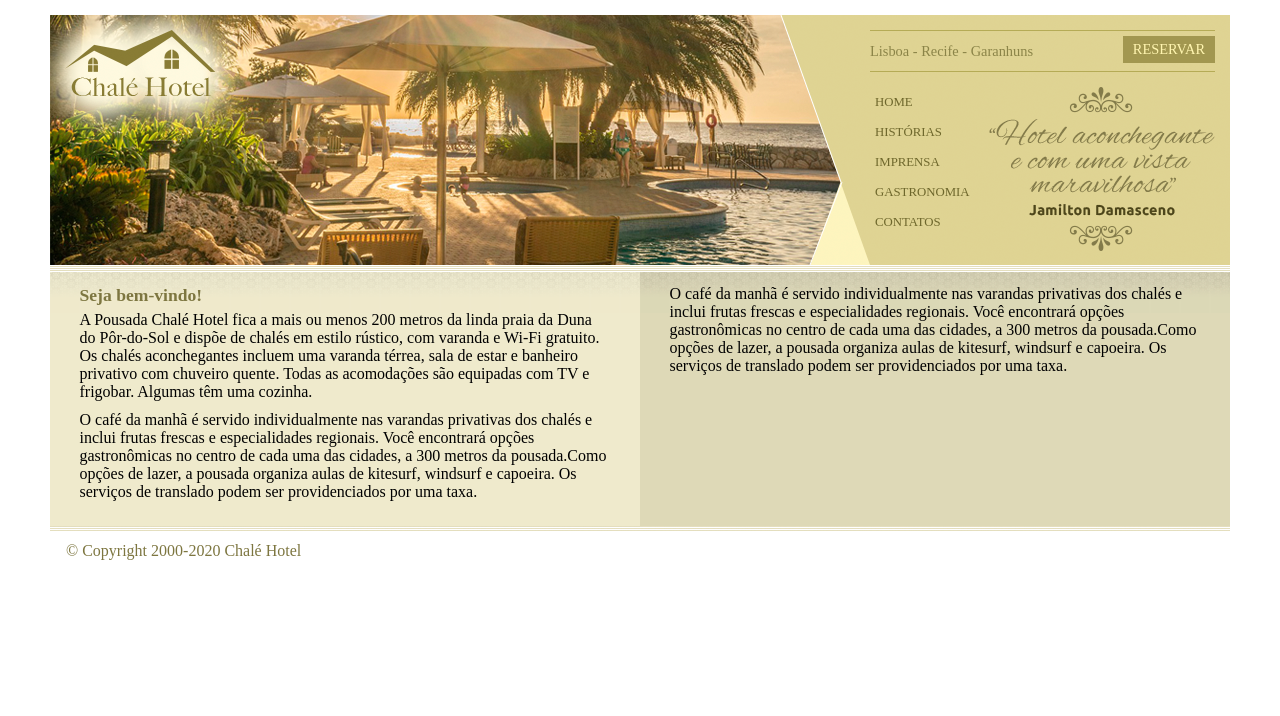
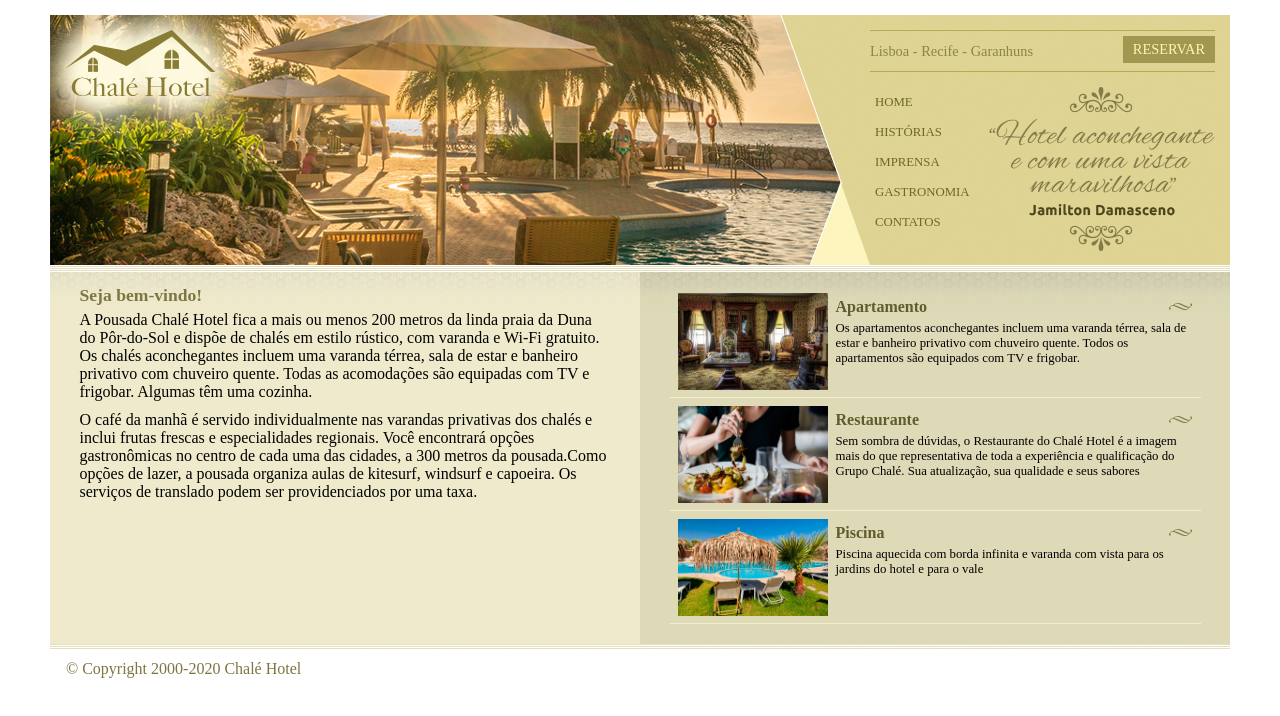
Before and after one commit to nunesneto/site-chale-hotel, a plain HTML site: page index.html in a window 1280 px wide. Drawn offline with Linux system fonts and the light colour scheme.

Commit message:
Configuração da área lateral do site e ajustes de finalização. O site demonstativo está finalizado.

```diff
--- a/css/estilo.css
+++ b/css/estilo.css
@@ -161,3 +161,33 @@ p{
 	font-size: 1em;
 	margin-bottom: 10px;
 }
+
+/*Formatações de textos
+*/
+#beneficios li{
+	padding: 8px;
+	border-bottom: 1px solid #f3efcb;
+	height: 6em;
+}
+
+#beneficios li a img{
+	float: left;
+	margin-right: 8px;
+}
+
+#beneficios li a p{
+	color: #000;
+	font-size: 0.8em;
+}
+
+#beneficios li a h3{
+	font-size: 1em;
+	color: #615b2d;
+	padding: 5px 0;
+	background: url(../imagens/ornamento.png) no-repeat center right;
+}
+
+#beneficios li:hover{
+	background: #f6f3d6;
+	cursor: pointer;
+}
--- a/index.html
+++ b/index.html
@@ -63,8 +63,32 @@
 
 		<div id="area-lateral">
 			<div class="conteudo">
-				<p> O café da manhã é servido individualmente nas varandas privativas dos chalés e inclui frutas frescas e especialidades regionais. Você encontrará opções gastronômicas no centro de cada uma das cidades, a 300 metros da pousada.Como opções de lazer, a pousada organiza aulas de kitesurf, windsurf e capoeira. Os serviços de translado podem ser providenciados por uma taxa.
-				</p>
+
+				<ul id="beneficios">
+					<li>
+						<a href="">
+							<img src="imagens/apartamento.jpg" width="150" alt="Apartamento">
+							<h3>Apartamento</h3>
+							<p>Os apartamentos aconchegantes incluem uma varanda térrea, sala de estar e banheiro privativo com chuveiro quente. Todos os apartamentos são equipados com TV e frigobar.</p>
+						</a>
+					</li>
+
+				<li>
+						<a href="">
+							<img src="imagens/restaurante.jpg" width="150" alt="Restaurante">
+							<h3>Restaurante</h3>
+							<p>Sem sombra de dúvidas, o Restaurante do Chalé Hotel é a imagem mais do que representativa de toda a experiência e qualificação do Grupo Chalé. Sua atualização, sua qualidade e seus sabores</p>
+						</a>
+					</li>
+
+				<li>
+						<a href="">
+							<img src="imagens/piscina.jpg" width="150" alt="Piscina">
+							<h3>Piscina</h3>
+							<p>Piscina aquecida com borda infinita e varanda com vista para os jardins do hotel e para o vale</p>
+						</a>
+					</li>
+				</ul>
 
 			</div>
 		</div>
```
